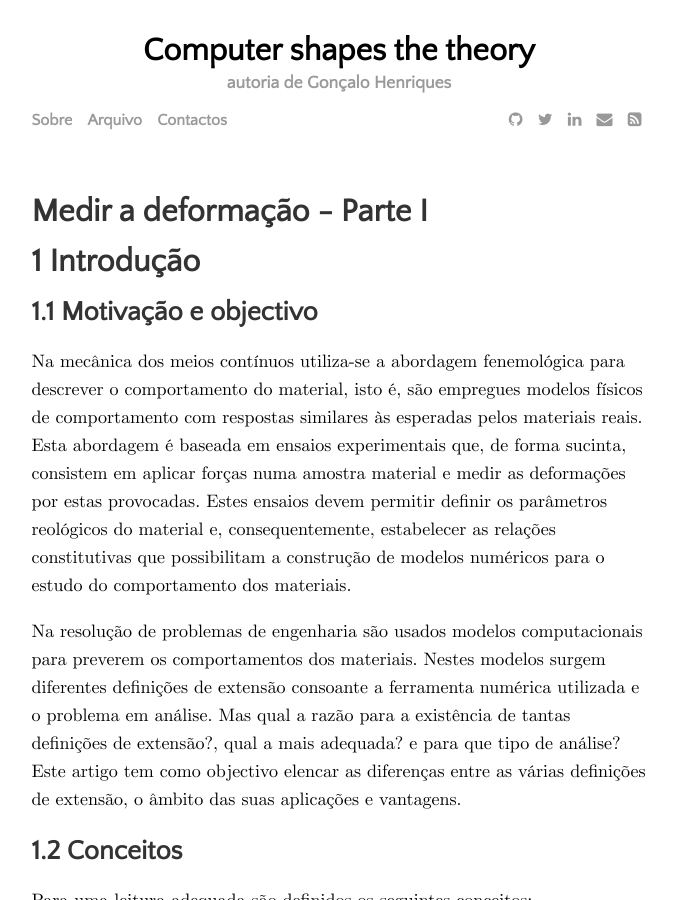
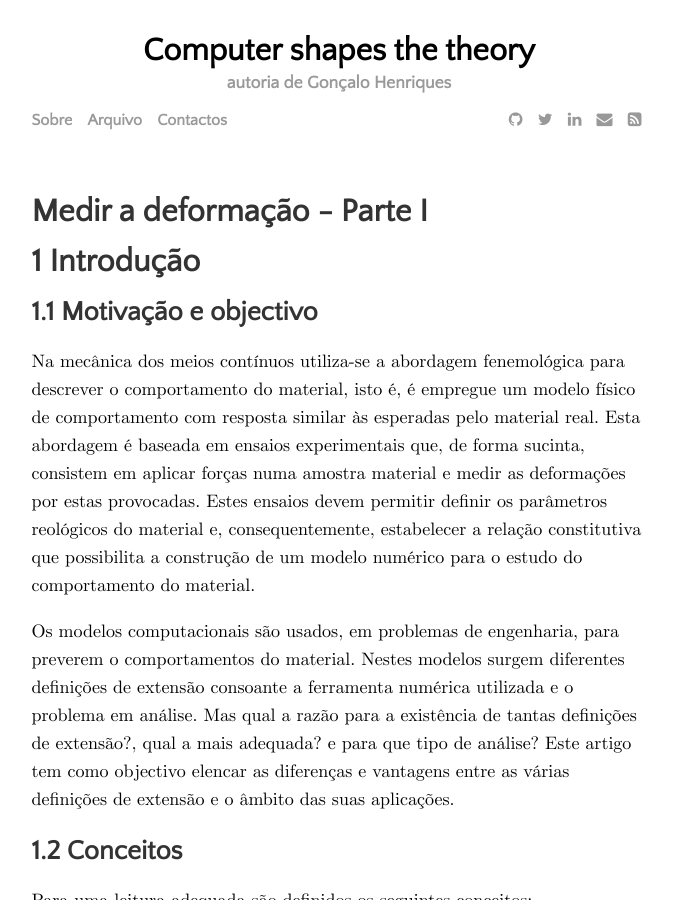
Before and after one commit to gonhen/gonhen.github.io, a Jekyll site: the page built from _posts/2019-10-11-deformation.md, in a window 1280 px wide and 900 px high. Shown: the whole window, without its empty margins (301-977 px from the left). Built offline with Jekyll 4.4.1, drawn with Linux system fonts in a browser that asks for light colours; some web fonts are replaced; formulas are drawn with MathJax 3.

Commit message:
alteração na introdução

```diff
--- a/_posts/2019-10-11-deformation.md
+++ b/_posts/2019-10-11-deformation.md
@@ -11,22 +11,22 @@ image:
 ## 1.1 Motivação e objectivo
 
 Na mecânica dos meios contínuos utiliza-se a abordagem fenemológica para
-descrever o comportamento do material, isto é, são empregues modelos físicos
-de comportamento com respostas similares às esperadas pelos materiais reais. Esta
+descrever o comportamento do material, isto é, é empregue um modelo físico
+de comportamento com resposta similar às esperadas pelo material real. Esta
 abordagem é baseada em ensaios experimentais que, de forma sucinta, consistem em
 aplicar forças numa amostra material e medir as deformações por estas
 provocadas. Estes ensaios devem permitir definir os parâmetros reológicos do
-material e, consequentemente, estabelecer as relações constitutivas que
-possibilitam a construção de modelos numéricos para o estudo do comportamento dos
-materiais.
+material e, consequentemente, estabelecer a relação constitutiva que
+possibilita a construção de um modelo numérico para o estudo do comportamento do
+material.
 
-Na resolução de problemas de engenharia são usados modelos computacionais para
-preverem os comportamentos dos materiais. Nestes modelos surgem diferentes
+Os modelos computacionais são usados, em problemas de engenharia, para
+preverem o comportamentos do material. Nestes modelos surgem diferentes
 definições de extensão consoante a ferramenta numérica utilizada e o problema em
 análise. Mas qual a razão para a existência de tantas definições de extensão?,
 qual a mais adequada? e para que tipo de análise?
-Este artigo tem como objectivo elencar as diferenças entre as várias definições
-de extensão, o âmbito das suas aplicações e vantagens.
+Este artigo tem como objectivo elencar as diferenças e vantagens entre as várias
+definições de extensão e o âmbito das suas aplicações.
 
 ## 1.2 Conceitos
 
```
